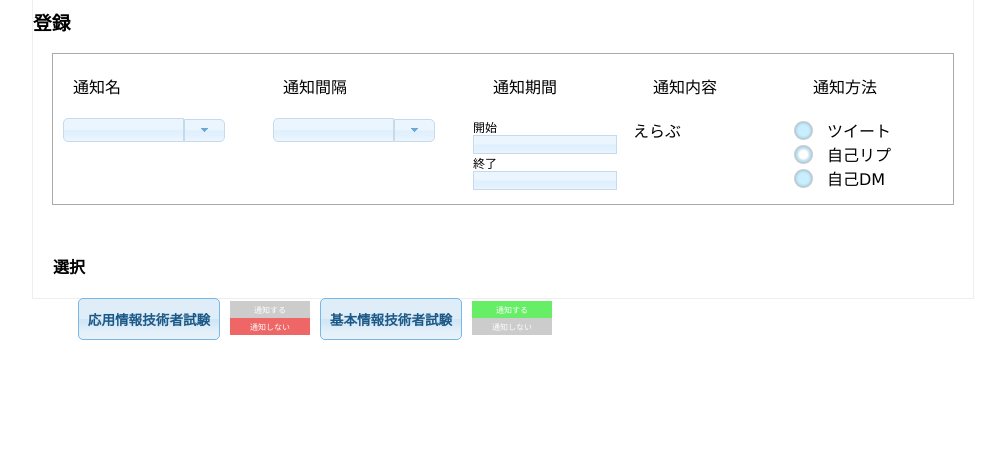
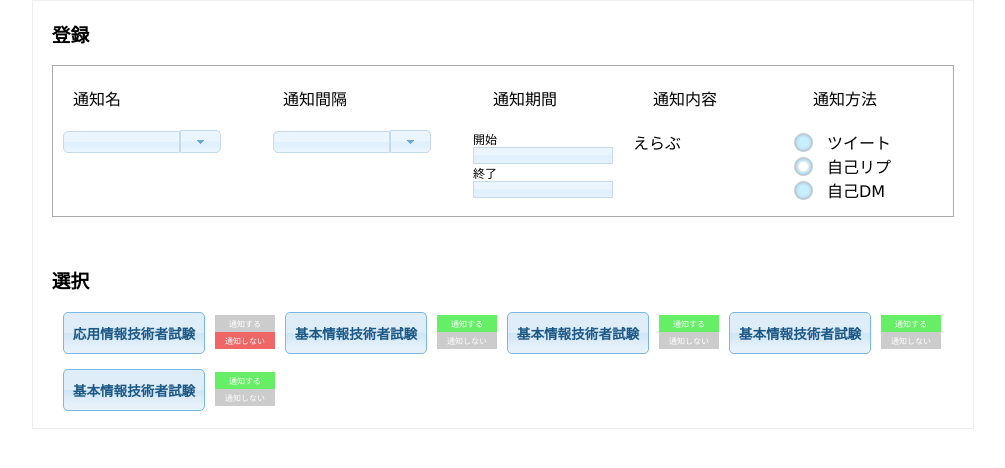
Before and after one commit to tera911/NFE, a PHP site: page / in a window 1280 px wide. Shown: the part 120-588 px from the top of the page, without its empty margins (137-1142 px from the left). Run offline with PHP 8.4, Linux system fonts and the light colour scheme.

Commit message:
fixed cssfile

```diff
--- a/src/pages/setting.html
+++ b/src/pages/setting.html
@@ -4,7 +4,8 @@
 <meta http-equiv="Content-Type" Content="text/html;charset=UTF-8">
 <title>通知ったー トップページ</title>
 <link rel="stylesheet" href="./scripts/css/base.css" type="text/css">
-<link rel="stylesheet" href="./scripts/css/jquery-ui-1.10.3.custom.css" type="text/css">
+<link rel="stylesheet" href="./scripts/css/jquery-ui-1.10.3.custom.css"
+	type="text/css">
 <script src="./scripts/js/jquery-1.9.1.js" type="text/javascript"></script>
 <script src="./scripts/js/jquery-ui-1.10.3.custom.js"
 	type="text/javascript"></script>
@@ -151,6 +152,9 @@
 		            });
 		        };
 		    };
+		    $('#setting h3').click(function(){
+		    	$('#setbox').css('display','none');
+		    });
 
 			 //UI Setting
 			  $(document).ready(function() {
@@ -173,21 +177,16 @@
 					var noticebar = $(this).parent('div').children('span');
 						changeNoticeBar(noticebar.next('span'));
 						changeNoticeBar(noticebar.prev('span'));
-
 			 });
-
 			 function changeNoticeBar(e){
 				 //notice_onか notice_offを Class属性から取り出す
-				 //
 				 var n_class = e.attr('class');
 				 var n_type;
-
 				 if(n_class.match(/notice_(on|off)/)){
 				 	n_type = n_class.match(/notice_(on|off)/)[0];
 				 }else{
 				 	n_type = n_class;
 				 }
-
 
 				 if(n_type == 'notice_on'){
 					 e.addClass('n_on');
@@ -225,13 +224,14 @@ h4 {
 	margin: 0 auto;
 }
 
-#main h1 {
-	margin: 60px 0 30px 300px;
+h1 ,h2,h3,h4{
+	margin: 1em;
 }
 
-#main p{
-	margin:0;
+#main p {
+	margin: 0;
 }
+
 #main div#setbox {
 	margin: 10px auto;
 	text-align: left;
@@ -240,24 +240,23 @@ h4 {
 	border: 1px solid #AAA;
 }
 
-#main div#setbox > div {
+#main div#setbox>div {
 	float: left;
 	width: 160px;
 	height: 200px; /* 後で調整 */
 }
 
-
-#main div.box > p {
+#main div.box>p {
 	margin: 20px 20px;
 }
-#main div.box div > p{
-	font-size:0.75em;
+
+#main div.box div>p {
+	font-size: 0.75em;
 }
 
 /* #main div.box > div {
 	margin: 5px 20px;
 }*/
-
 #main div#select {
 	clear: both;
 }
@@ -285,6 +284,7 @@ h4 {
 .ui-button {
 	height: 21px;
 }
+
 .radio {
 	padding: 2px 0 2px 34px;
 	background: url(./scripts/css/images/radio_off.png) no-repeat;
@@ -300,47 +300,55 @@ label.r_on {
 }
 
 /* 通知リストデザイン */
-#list ul{
+#list ul {
 	list-style: none;
-}
-#list div.notice_title{
-width:140px;
-display: block;
-float:left;
-font-size:0.85em;
-text-align:center;
-margin:0 5px;
-padding:10px 0;
-}
-#list li > div.l_text{
-	width:80px;
-	float:left;
-	background-color:#CCC;
-	color:#FFF;
-	margin:3px 5px;
-}
-#list span{
-display:block;
-font-size:0.5em;
-text-align:center;
-padding:3px;
+	margin:10px 25px;
 }
 
-div.l_text{
-	width:40px;
-
-}
-.notice_on{
-background-color:#6E6;
-color:#FFF;
-cursor:pointer;
-}
-.notice_off{
-background-color:#E66;
-color:#FFF;
-cursor:pointer;
+#list div.notice_title {
+	width: 140px;
+	display: block;
+	float: left;
+	font-size: 0.85em;
+	text-align: center;
+	margin: 0 5px 15px;
+	padding: 10px 0;
 }
 
+#list li>div.l_text {
+	width: 60px;
+	float: left;
+	background-color: #CCC;
+	color: #FFF;
+	margin: 3px 5px;
+}
+
+#list span {
+	display: block;
+	font-size: 0.5em;
+	text-align: center;
+	padding: 3px;
+}
+
+
+
+.notice_on {
+	background-color: #6E6;
+	color: #FFF;
+	cursor: pointer;
+}
+
+.notice_off {
+	background-color: #E66;
+	color: #FFF;
+	cursor: pointer;
+}
+
+
+#select hr{
+clear:both;
+visibility:hidden;
+}
 -->
 </style>
 </head>
@@ -418,10 +426,12 @@ cursor:pointer;
 					<div class="box">
 						<p>通知期間</p>
 						<div>
-								<p>開始 <input type="text" name="start" id="start" size="15"
+							<p>
+								開始 <input type="text" name="start" id="start" size="15"
 									class="ui-widget ui-widget-content ui-state-default">
 							</p>
-								<p>終了 <input type="text" name="end" id="end" size="15"
+							<p>
+								終了 <input type="text" name="end" id="end" size="15"
 									class="ui-widget ui-widget-content ui-state-default">
 							</p>
 						</div>
@@ -447,14 +457,33 @@ cursor:pointer;
 				</div>
 			</div>
 			<div id="select">
-				<h4>選択</h4>
+				<h3>選択</h3>
 				<div id="list">
 					<ul>
-						<li><div class="notice_title">応用情報技術者試験</div><div class="l_text"><span class="n_on">通知する</span><span class="notice_off">通知しない</span></div></li>
-						<li><div class="notice_title">基本情報技術者試験</div><div class="l_text"><span class="notice_on">通知する</span><span class="n_off">通知しない</span></div></li>
+						<li><div class="notice_title">応用情報技術者試験</div>
+							<div class="l_text">
+								<span class="n_on">通知する</span><span class="notice_off">通知しない</span>
+							</div></li>
+						<li><div class="notice_title">基本情報技術者試験</div>
+							<div class="l_text">
+								<span class="notice_on">通知する</span><span class="n_off">通知しない</span>
+							</div></li>
+							<li><div class="notice_title">基本情報技術者試験</div>
+							<div class="l_text">
+								<span class="notice_on">通知する</span><span class="n_off">通知しない</span>
+							</div></li>
+							<li><div class="notice_title">基本情報技術者試験</div>
+							<div class="l_text">
+								<span class="notice_on">通知する</span><span class="n_off">通知しない</span>
+							</div></li>
+							<li><div class="notice_title">基本情報技術者試験</div>
+							<div class="l_text">
+								<span class="notice_on">通知する</span><span class="n_off">通知しない</span>
+							</div></li>
 
 					</ul>
 				</div>
+				<hr>
 			</div>
 		</div>
 	</div>
--- a/src/scripts/css/base.css
+++ b/src/scripts/css/base.css
@@ -1,5 +1,8 @@
 @charset "utf-8";
-
+*{
+	margin:0;
+	padding:0;
+}
 body {
 font-family:'ヒラギノ角ゴ Pro W3','Hiragino Kaku Gothic Pro','Meiryo UI','メイリオ',Verdana,'ＭＳ Ｐゴシック',sans-serif;
 }
@@ -7,7 +10,7 @@ p{
 	margin:3px 20px;
 }
 #wrap{
-	margin:0 auto;
+	margin:10px auto;
 	width:950px;
 }
 .headertxt{
@@ -17,7 +20,7 @@ p{
 #menubar{
 	width:700px;
 	float:left;
-	margin:0 auto;
+	margin:10px auto 0;
 	padding:0;
 }
 #menubar li{
@@ -56,7 +59,7 @@ p{
 }
 #logo{
 	float:left;
-	margin:0 20px;
+	margin:10px 20px 0;
 }
 #username{
 	padding:20px 0 0;
```
Lines whose indentation alone changed are shown as unchanged.
